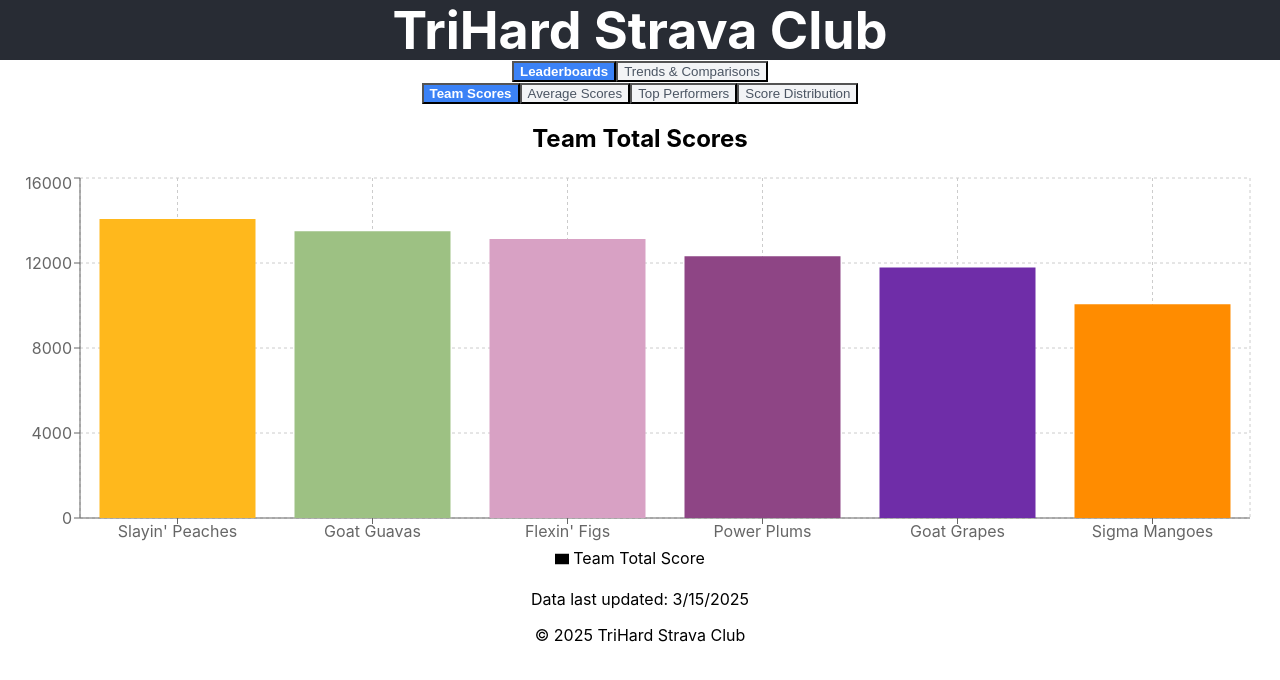
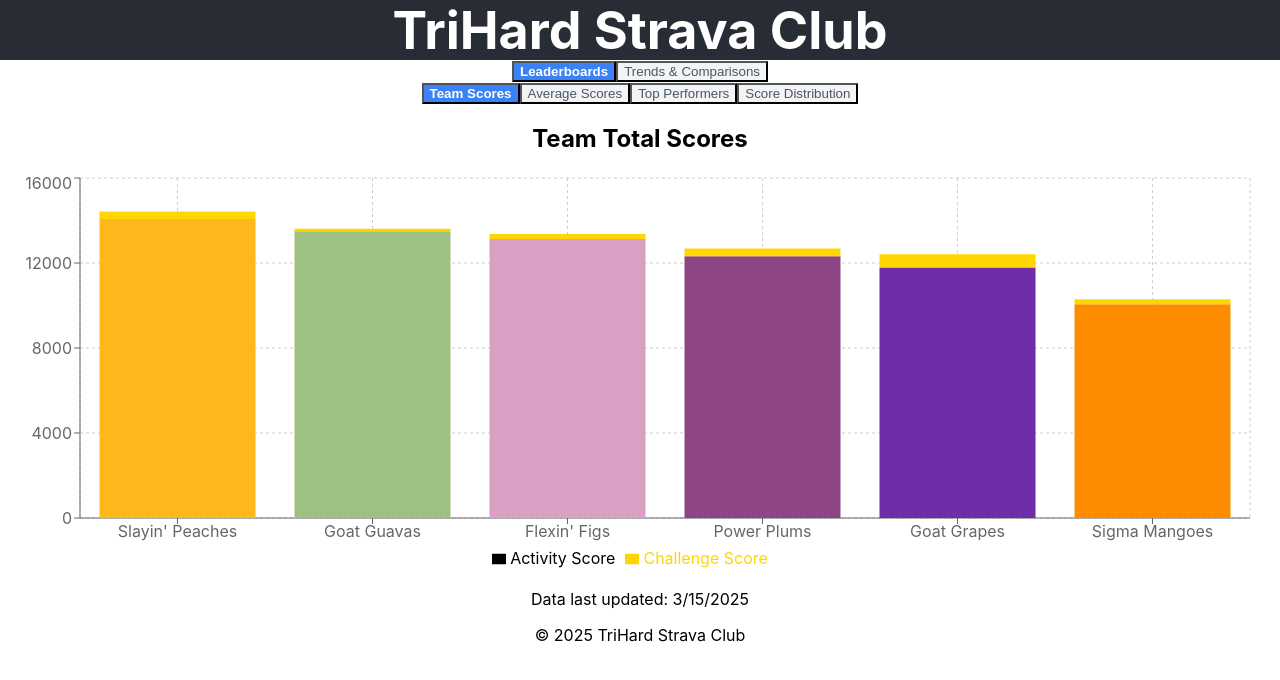
Before and after one commit to nicklondhe/trihardviz, a React (Create React App) app: page / in a window 1280 px wide. Shown: the top 680 px of the page. Built offline with nearby package versions, Linux system fonts and the light colour scheme.

Commit message:
Add challenge scores + update leaderboard

```diff
--- a/src/components/Visualizations.jsx
+++ b/src/components/Visualizations.jsx
@@ -41,6 +41,9 @@
     const weekColumns = headers.filter(header =>
       /^\d+\/\d+$/.test(header) && !header.includes('Challenge')
     );
+    const challengeColumns = headers.filter(header =>
+      header.includes('Challenge')
+    );
 
     // Process user data
     const userData = data.filter(row => row['Name'] && row['Team Name']).map(row => {
@@ -48,11 +51,17 @@
       const totalScore = weekColumns.reduce((sum, weekCol) =>
         sum + (parseFloat(row[weekCol]) || 0), 0);
 
+      // Calculate total challenge score
+      const totalChallengeScore = challengeColumns.reduce((sum, challengeCol) =>
+        sum + (parseFloat(row[challengeCol]) || 0), 0);
+
       return {
         name: row['Name'],
         team: row['Team Name'],
         stravaId: row['Strava Id'],
-        totalScore
+        totalScore,
+        totalChallengeScore,
+        combinedScore: totalScore + totalChallengeScore
       };
     });
 
@@ -61,16 +70,18 @@
       .groupBy('team')
       .map((members, teamName) => {
         const totalScore = _.sumBy(members, 'totalScore');
+        const totalChallengeScore = _.sumBy(members, 'totalChallengeScore');
 
         return {
           teamName,
           memberCount: members.length,
           totalScore,
-          avgScore: totalScore / members.length,
-          topScore: _.maxBy(members, 'totalScore')?.totalScore || 0
+          totalChallengeScore,
+          combinedScore: totalScore + totalChallengeScore,
+          avgScore: totalScore / members.length
         };
       })
-      .orderBy(['totalScore'], ['desc'])
+      .orderBy(['combinedScore'], ['desc'])
       .value();
 
     // Get top performers
@@ -88,75 +99,6 @@
     return { userData, teamStats, topPerformers };
   };
 
-  /*
-  useEffect(() => {
-    const fetchData = async () => {
-      try {
-        setLoading(true);
-        // Using standard fetch API instead of window.fs.readFile
-        const response = await fetch('/leaderboard.csv');
-        const text = await response.text();
-
-        Papa.parse(text, {
-          header: true,
-          dynamicTyping: true,
-          skipEmptyLines: true,
-          complete: (results) => {
-            // Clean the data
-            const cleanData = results.data.filter(row =>
-              row['Name'] && row['Total Score'] !== null && !isNaN(row['Total Score'])
-            );
-
-            setData(cleanData);
-
-            // Calculate team statistics
-            const teamData = _(cleanData)
-              .filter(row => row['Team Name'])
-              .groupBy('Team Name')
-              .map((members, teamName) => {
-                const totalScore = _.sumBy(members, 'Total Score');
-                return {
-                  teamName,
-                  memberCount: members.length,
-                  totalScore,
-                  avgScore: totalScore / members.length,
-                  topScore: _.maxBy(members, 'Total Score')['Total Score']
-                };
-              })
-              .orderBy(['totalScore'], ['desc'])
-              .value();
-            setTeamStats(teamData);
-
-            // Get top performers across all teams
-            const allTopPerformers = _(cleanData)
-              .filter(row => row['Total Score'] > 0)
-              .orderBy(['Total Score'], ['desc'])
-              .take(10)
-              .map(performer => ({
-                name: performer.Name,
-                score: performer['Total Score'],
-                team: performer['Team Name'],
-                minutes: performer['Total Score'] || 0
-              }))
-              .value();
-
-            setTopPerformers(allTopPerformers);
-            setLoading(false);
-          },
-          error: (error) => {
-            console.error('Error parsing CSV:', error);
-            setLoading(false);
-          }
-        });
-      } catch (error) {
-        console.error('Error reading file:', error);
-        setLoading(false);
-      }
-    };
-
-    fetchData();
-  }, []);
-*/
 useEffect(() => {
   const fetchData = async () => {
     try {
@@ -201,13 +143,14 @@
           <CartesianGrid strokeDasharray="3 3" />
           <XAxis dataKey="teamName" />
           <YAxis />
-            <Tooltip formatter={(value) => [`${value} points`, 'Total Score']} />
+          <Tooltip formatter={(value) => [`${value} points`]} />
           <Legend />
-            <Bar dataKey="totalScore" name="Team Total Score">
+          <Bar dataKey="totalScore" name="Activity Score" stackId="a">
             {teamStats.map((entry, index) => (
               <Cell key={`cell-${index}`} fill={TEAM_COLORS[entry.teamName] || '#8884d8'} />
             ))}
           </Bar>
+          <Bar dataKey="totalChallengeScore" name="Challenge Score" stackId="a" fill="#FFD700" />
         </BarChart>
       </ResponsiveContainer>
     </div>
```
Lines whose indentation alone changed are shown as unchanged.
